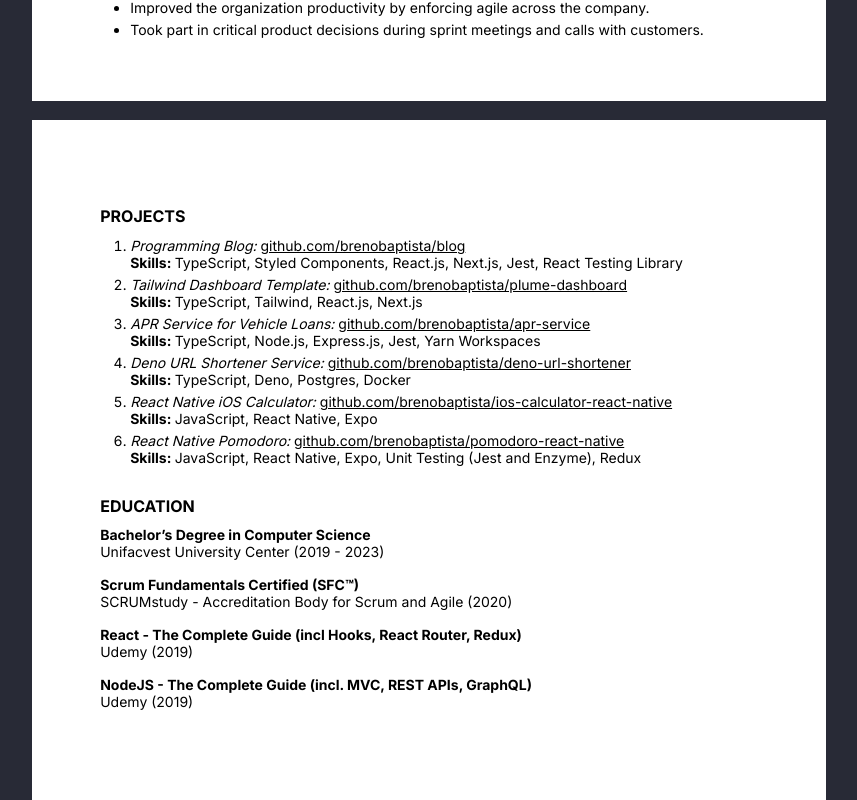
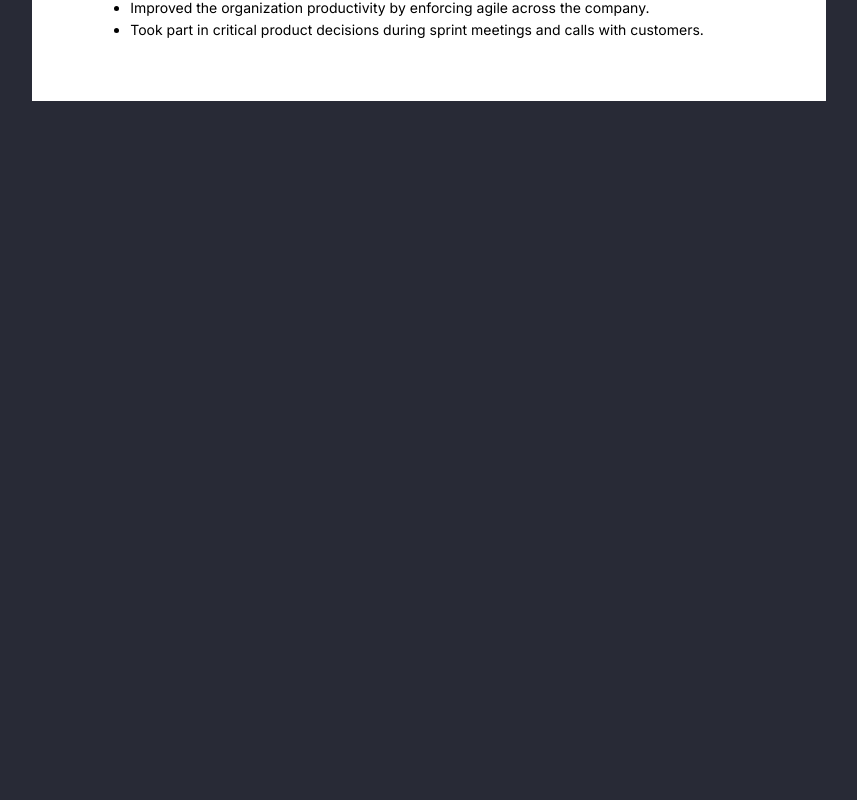
Before and after one commit to brenobaptista/blog, a Next.js app: page /resume in a window 1280 px wide. Shown: the part 1040-1840 px from the top of the page, without its empty margins (211-1068 px from the left). After the commit the page ends 1160 px from the top, so only its background shows below. Built offline with nearby package versions, Linux system fonts and the light colour scheme.

Commit message:
Remove second page of resume

```diff
--- a/src/pages/resume.tsx
+++ b/src/pages/resume.tsx
@@ -30,7 +30,7 @@ const Resume = () => (
             <div>
               Senior software engineer with bachelor’s degree in Computer
               Science and 7+ years experience at high-growth early-stage
-              startups.
+              startups. SFC™.
             </div>
           </Author>
           <Social>
@@ -191,117 +191,6 @@ const Resume = () => (
         </Section>
       </Content>
     </Page>
-
-    <Page>
-      <Content>
-        <Section>
-          <h2>PROJECTS</h2>
-          <ol>
-            <li>
-              <i>Programming Blog: </i>
-              <a
-                href='https://github.com/brenobaptista/blog'
-                target='_blank'
-                rel='noreferrer noopener'
-              >
-                github.com/brenobaptista/blog
-              </a>
-              <br />
-              <b>Skills: </b>TypeScript, Styled Components, React.js, Next.js,
-              Jest, React Testing Library
-            </li>
-            <li>
-              <i>Tailwind Dashboard Template: </i>
-              <a
-                href='https://github.com/brenobaptista/plume-dashboard'
-                target='_blank'
-                rel='noreferrer noopener'
-              >
-                github.com/brenobaptista/plume-dashboard
-              </a>
-              <br />
-              <b>Skills: </b>TypeScript, Tailwind, React.js, Next.js
-            </li>
-            <li>
-              <i>APR Service for Vehicle Loans: </i>
-              <a
-                href='https://github.com/brenobaptista/apr-service'
-                target='_blank'
-                rel='noreferrer noopener'
-              >
-                github.com/brenobaptista/apr-service
-              </a>
-              <br />
-              <b>Skills: </b>TypeScript, Node.js, Express.js, Jest, Yarn
-              Workspaces
-            </li>
-            <li>
-              <i>Deno URL Shortener Service: </i>
-              <a
-                href='https://github.com/brenobaptista/deno-url-shortener'
-                target='_blank'
-                rel='noreferrer noopener'
-              >
-                github.com/brenobaptista/deno-url-shortener
-              </a>
-              <br />
-              <b>Skills: </b>TypeScript, Deno, Postgres, Docker
-            </li>
-            <li>
-              <i>React Native iOS Calculator: </i>
-              <a
-                href='https://github.com/brenobaptista/ios-calculator-react-native'
-                target='_blank'
-                rel='noreferrer noopener'
-              >
-                github.com/brenobaptista/ios-calculator-react-native
-              </a>
-              <br />
-              <b>Skills: </b>JavaScript, React Native, Expo
-            </li>
-            <li>
-              <i>React Native Pomodoro: </i>
-              <a
-                href='https://github.com/brenobaptista/pomodoro-react-native'
-                target='_blank'
-                rel='noreferrer noopener'
-              >
-                github.com/brenobaptista/pomodoro-react-native
-              </a>
-              <br />
-              <b>Skills: </b>JavaScript, React Native, Expo, Unit Testing (Jest
-              and Enzyme), Redux
-            </li>
-          </ol>
-        </Section>
-
-        <Section>
-          <h2>EDUCATION</h2>
-          <div>
-            <strong>Bachelor’s Degree in Computer Science</strong>
-            <div>Unifacvest University Center (2019 - 2023)</div>
-          </div>
-          <div>
-            <strong>Scrum Fundamentals Certified (SFC™)</strong>
-            <div>
-              SCRUMstudy - Accreditation Body for Scrum and Agile (2020)
-            </div>
-          </div>
-          <div>
-            <strong>
-              React - The Complete Guide (incl Hooks, React Router, Redux)
-            </strong>
-            <div>Udemy (2019)</div>
-          </div>
-          <div>
-            <strong>
-              NodeJS - The Complete Guide (incl. MVC, REST APIs, GraphQL)
-            </strong>
-            <div>Udemy (2019)</div>
-          </div>
-        </Section>
-      </Content>
-    </Page>
   </>
 )
 
```
